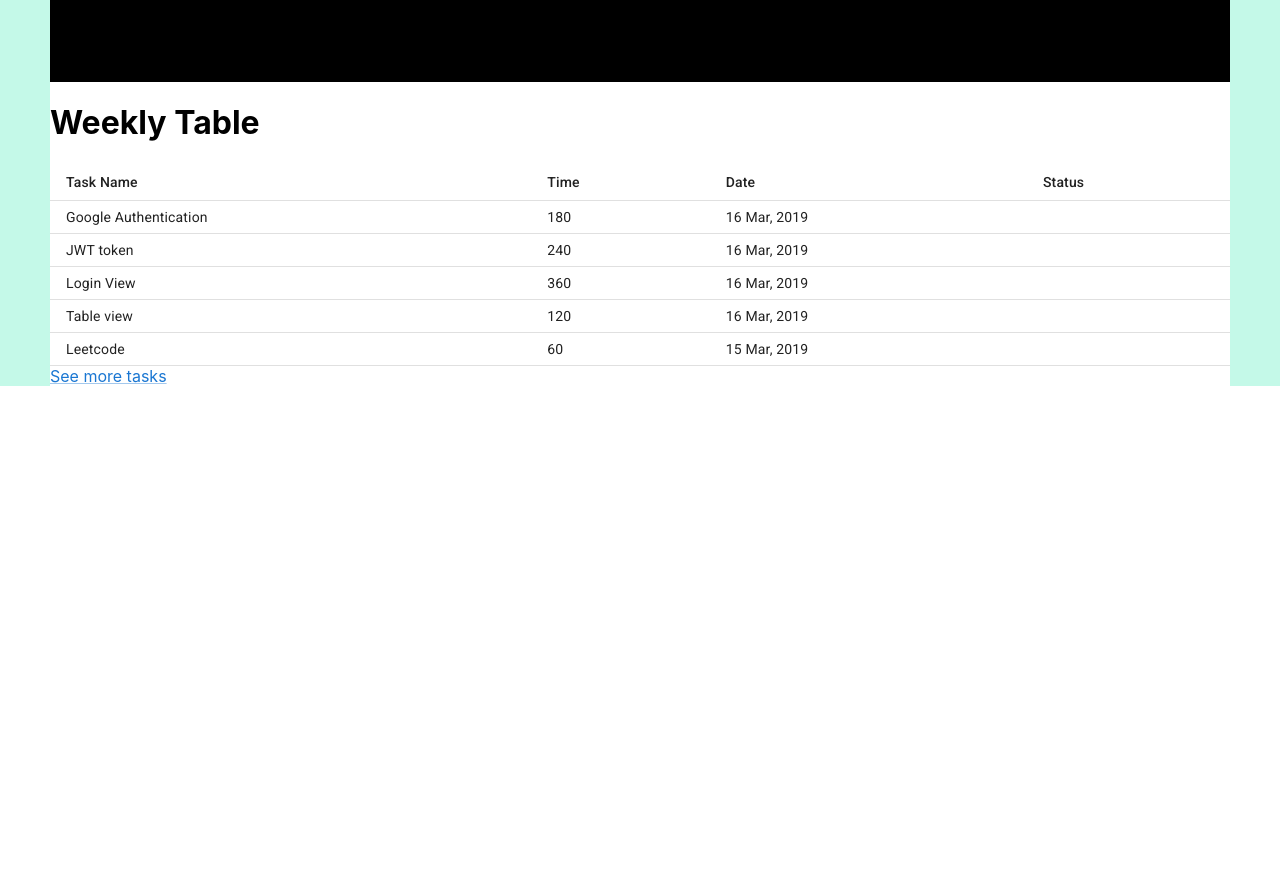
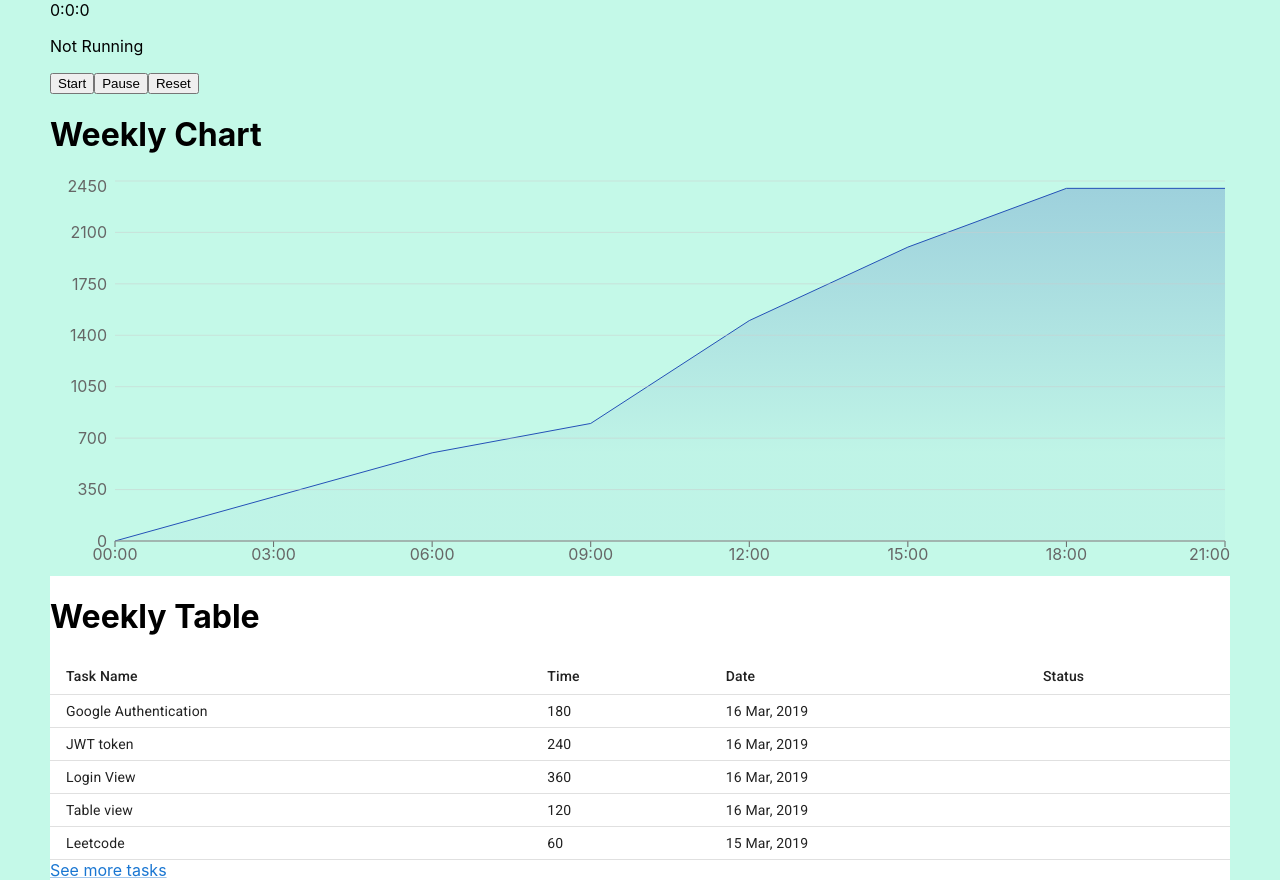
Before and after one commit to KaiyaTakahashi/DevTimeManager-frontend, a React (Create React App) app: page / in a window 1280 px wide. Before the commit the page ends 800 px from the top, so only its background shows below. Built offline with nearby package versions, Linux system fonts and the light colour scheme.

Commit message:
add timer and chart

```diff
--- a/package.json
+++ b/package.json
@@ -6,6 +6,7 @@
     "@emotion/react": "^11.10.5",
     "@emotion/styled": "^11.10.5",
     "@mui/material": "^5.10.14",
+    "@syncfusion/ej2-react-charts": "^20.3.57",
     "@testing-library/jest-dom": "^5.16.5",
     "@testing-library/react": "^13.4.0",
     "@testing-library/user-event": "^13.5.0",
@@ -13,6 +14,7 @@
     "react-dom": "^18.2.0",
     "react-router-dom": "^6.4.3",
     "react-scripts": "5.0.1",
+    "react-timer-hook": "^3.0.5",
     "recharts": "^2.1.16",
     "web-vitals": "^2.1.4"
   },
--- a/src/components/ProgressGraph/ProgressGraph.js
+++ b/src/components/ProgressGraph/ProgressGraph.js
@@ -1,71 +1,44 @@
 import * as React from 'react';
-import { useTheme } from '@mui/material/styles'
-import { LineChart, Line, XAxis, YAxis, Label, ResponsiveContainer } from 'recharts';
-
-function createData(time, amount) {
-  return { time, amount };
-}
+import { useTheme } from '@mui/material/styles';
+import { ResponsiveContainer, AreaChart, XAxis, YAxis, Area, Tooltip, CartesianGrid } from 'recharts';
 
 const data = [
-  createData('00:00', 0),
-  createData('03:00', 300),
-  createData('06:00', 600),
-  createData('09:00', 800),
-  createData('12:00', 1500),
-  createData('15:00', 2000),
-  createData('18:00', 2400),
-  createData('21:00', 2400),
-  createData('24:00', undefined),
+  {date: '00:00', value: 0},
+  {date: '03:00', value: 300},
+  {date: '06:00', value: 600},
+  {date: '09:00', value: 800},
+  {date: '12:00', value: 1500},
+  {date: '15:00', value: 2000},
+  {date: '18:00', value: 2400},
+  {date: '21:00', value: 2400},
 ];
 
-export default function ProgressGraph() {
+export default function Chart() {
   const theme = useTheme();
 
   return (
-      <div id='weekly-progress'>
-        <React.Fragment>
-        <h1>Weekly Progress</h1>
-        <ResponsiveContainer>
-            <LineChart
-            data={data}
-            margin={{
-                top: 16,
-                right: 16,
-                bottom: 0,
-                left: 24,
-            }}
-            >
-            <XAxis
-                dataKey="time"
-                stroke={theme.palette.text.secondary}
-                style={theme.typography.body2}
-            />
-            <YAxis
-                stroke={theme.palette.text.secondary}
-                style={theme.typography.body2}
-            >
-                <Label
-                angle={270}
-                position="left"
-                style={{
-                    textAnchor: 'middle',
-                    fill: theme.palette.text.primary,
-                    ...theme.typography.body1,
-                }}
-                >
-                Sales ($)
-                </Label>
-            </YAxis>
-            <Line
-                isAnimationActive={false}
-                type="monotone"
-                dataKey="amount"
-                stroke={theme.palette.primary.main}
-                dot={false}
-            />
-            </LineChart>
-        </ResponsiveContainer>
-        </React.Fragment>
-    </div>
+    <React.Fragment>
+      <h1>Weekly Chart</h1>
+      <ResponsiveContainer width="100%" height={400}>
+        <AreaChart data={data}>
+          <defs>
+            <linearGradient id='color' x1="0" y1="0" x2="0" y2="1">
+              <stop offset="0%" stopColor="#2451B7" stopOpacity={0.4}></stop>
+              <stop offset="75%" stopColor="#2451B7" stopOpacity={0.05}></stop>
+            </linearGradient>
+          </defs>
+          <Area dataKey="value" stroke='#2451B7' fill='url(#color)'/>
+          <XAxis dataKey="date" />
+          <YAxis
+            dataKey="value"
+            axisLine={false}
+            tickLine={false}
+            tickCount={8}
+          />
+          <Tooltip></Tooltip>
+          <CartesianGrid opacity={0.5} vertical={false} />
+        </AreaChart>
+      </ResponsiveContainer>
+    </React.Fragment>
   );
 }
--- a/src/components/Timer/Timer.js
+++ b/src/components/Timer/Timer.js
@@ -0,0 +1,27 @@
+import React from "react"
+import "/Users/kaiyatakahashi/Desktop/DevTimeManager/client/src/styles/components.css"
+import { useStopwatch } from 'react-timer-hook';
+
+function Timer() {
+    const {
+        seconds,
+        minutes,
+        hours,
+        days,
+        isRunning,
+        start,
+        pause,
+        reset,
+    } = useStopwatch({ autoStart: false });
+    return (
+        <div>
+            <span>{hours}</span>:<span>{minutes}</span>:<span>{seconds}</span>
+            <p>{isRunning ? 'Running' : 'Not Running'}</p>
+            <button onClick={start}>Start</button>
+            <button onClick={pause}>Pause</button>
+            <button onClick={reset}>Reset</button>
+        </div>
+      );
+}
+
+export default Timer;
--- a/src/routes/Home.js
+++ b/src/routes/Home.js
@@ -3,10 +3,12 @@ import React from "react"
 import "/Users/kaiyatakahashi/Desktop/DevTimeManager/client/src/styles/components.css"
 import WeeklyTable from "../components/WeeklyTable/WeeklyTable";
 import ProgressGraph from "../components/ProgressGraph/ProgressGraph"
+import Timer from "../components/Timer/Timer";
 
 const Home = () => {
   return (
     <div id="home-window">
+      <Timer></Timer>
       <ProgressGraph></ProgressGraph>
       <WeeklyTable></WeeklyTable>
     </div>
--- a/src/styles/components.css
+++ b/src/styles/components.css
@@ -83,7 +83,6 @@
 
 /* Weekly Progress */
 #weekly-progress {
-    background-color: black;
     min-width: 90%;
 }
 
```
Also changed, not shown: 1 other file (tests, documents, lock files or other folders).
